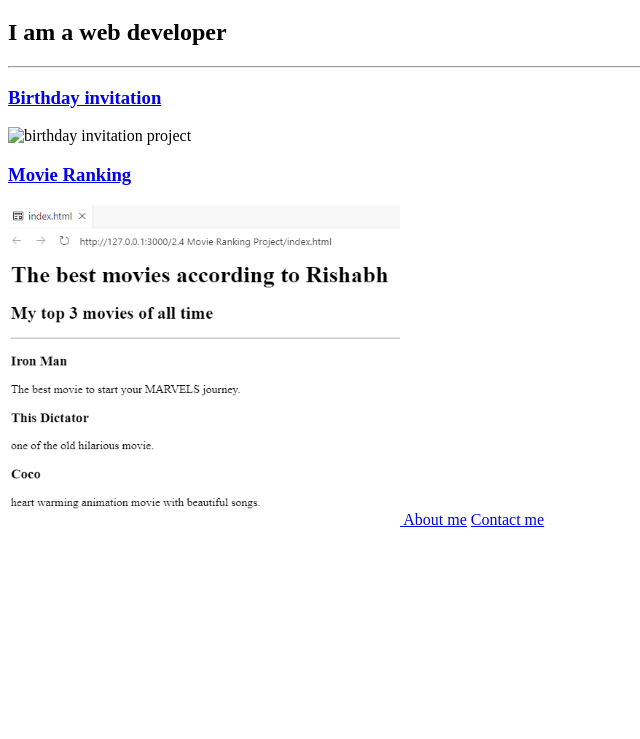
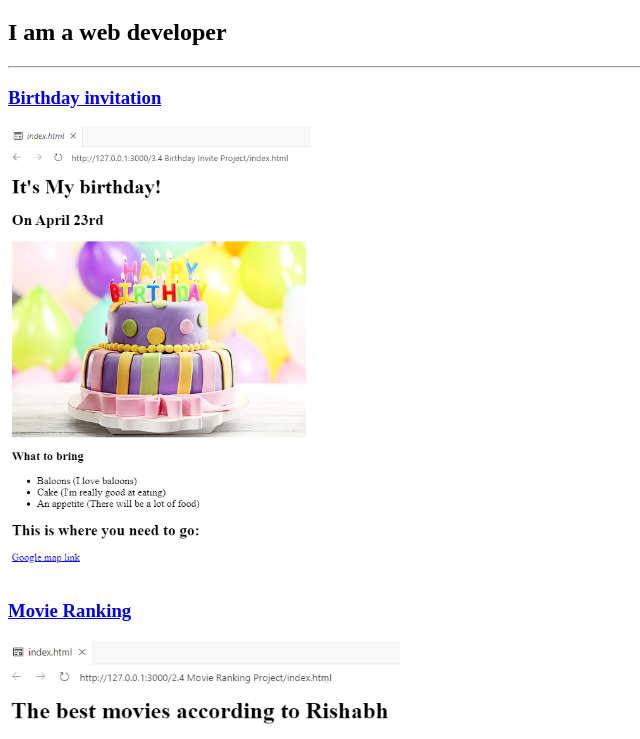
Before and after one commit to Rishabhsgr/html-portfolio, a plain HTML site: page index.html in a window 1280 px wide. Shown: the part 61-800 px from the top of the page, without its empty margins (0-640 px from the left). Drawn offline with Linux system fonts and the light colour scheme.

Commit message:
Update index.html

```diff
--- a/index.html
+++ b/index.html
@@ -11,7 +11,7 @@
     <h2>I am a web developer</h2>
     <hr>
     <h3><a href="./public/birthday-invite.html">Birthday invitation</a></h3>
-    <img src="./assets/images/birthday-invite.png" height="450" alt="birthday invitation project">
+    <img src="./assets/images/birthday.png" height="450" alt="birthday invitation project">
     <h3><a href="./public/movie-ranking.html">Movie Ranking</h3>
     <img src="./assets/images/Movie ranking.PNG" height="320" alt="movie ranking project image">
     <a href="./public/about.html">About me</a>
```
